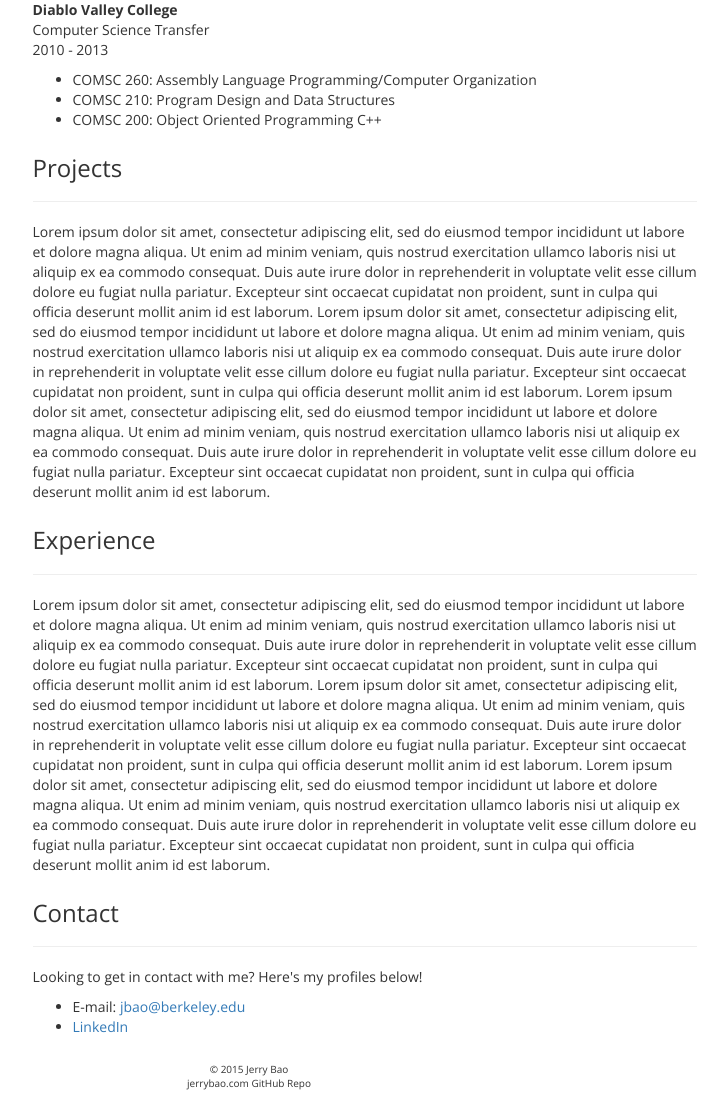
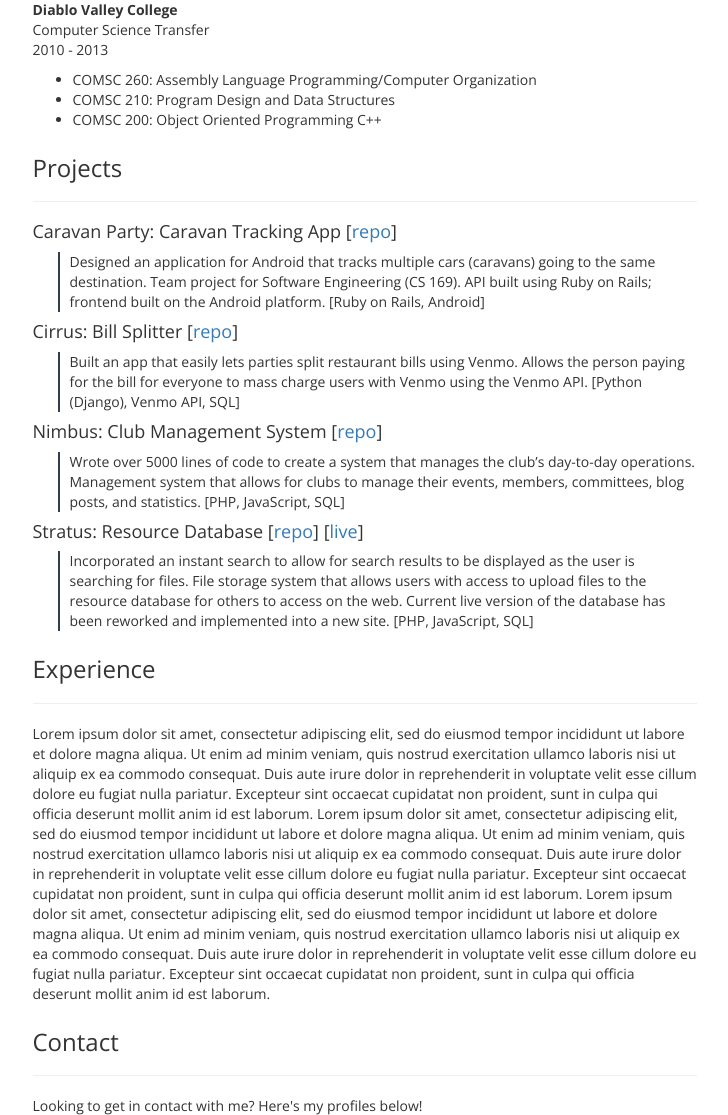
Before and after one commit to thejerrybao/thejerrybao.github.io, a Django app: template portfolio/templates/portfolio/index.html in a window 1280 px wide. Shown: the part 730-1845 px from the top of the page, without its empty margins (391-1119 px from the left). Before the commit the page ends 1820 px from the top, so only its background shows below. Run offline with Django 3.2, Linux system fonts and the light colour scheme; the template is opened without the code that fills it, so the values that code supplies are empty; some libraries are stand-ins or nearby versions.

Commit message:
finished beta of project sections

```diff
--- a/portfolio/static/portfolio/css/index.css
+++ b/portfolio/static/portfolio/css/index.css
@@ -71,13 +71,20 @@ h3.title {
     margin: 0 0 2px 0;
 }
 
-h5.title {
+h4.title, h5.title {
     margin: 0;
 }
 
 p.title {
     margin: 0;
     font-size: 11px;
+}
+
+/* indent */
+p.indent {
+    margin: 10px 0 10px 25px;
+    padding-left: 10px;
+    border-left: 2px solid #303E4D;
 }
 
 /* offset the anchor tags */
--- a/portfolio/templates/portfolio/index.html
+++ b/portfolio/templates/portfolio/index.html
@@ -15,6 +15,8 @@
     <!-- Portfolio CSS -->
     <link rel="stylesheet" href="{% static "portfolio/css/styles.css" %}">
     <link rel="stylesheet" href="{% static "portfolio/css/index.css" %}">
+    <!-- Favicon -->
+    <link rel="shortcut icon" href="{% static "portfolio/images/favicon.ico" %}"/>
 </head>
 <body>
     <div class="header">
@@ -58,8 +60,8 @@
                 </div>
                 <div class="anchor-offset" id="education">
                     <h3 class="title">Education</h3><hr>
-                    <p><b>University of California, Berkeley</b><br/>
-                        Computer Science, B.A</br>
+                    <p><span style="font-weight: bold;">University of California, Berkeley</span><br/>
+                        <span style="font-style: italics;">Computer Science, B.A</span></br>
                         August 2013 - expected May 2015<br/>
                         <ul>
                             <li>CS 161: Computer Security</li>
@@ -71,8 +73,8 @@
                             <li>CS 61A: Structure and Interpretation of Computer Programs</li>
                             <li>CS 70: Discrete Math and Probability Theory</li>
                         </ul></p>
-                    <p><b>Diablo Valley College</b><br/>
-                        Computer Science Transfer<br/>
+                    <p><span style="font-weight: bold;">Diablo Valley College</span><br/>
+                        <span style="font-style: italics;">Computer Science Transfer</span><br/>
                         2010 - 2013<br/>
                         <ul>
                             <li>COMSC 260: Assembly Language Programming/Computer Organization</li>
@@ -82,7 +84,14 @@
                 </div>
                 <div class="anchor-offset" id="projects">
                     <h3 class="title">Projects</h3><hr>
-                    <p>Lorem ipsum dolor sit amet, consectetur adipiscing elit, sed do eiusmod tempor incididunt ut labore et dolore magna aliqua. Ut enim ad minim veniam, quis nostrud exercitation ullamco laboris nisi ut aliquip ex ea commodo consequat. Duis aute irure dolor in reprehenderit in voluptate velit esse cillum dolore eu fugiat nulla pariatur. Excepteur sint occaecat cupidatat non proident, sunt in culpa qui officia deserunt mollit anim id est laborum. Lorem ipsum dolor sit amet, consectetur adipiscing elit, sed do eiusmod tempor incididunt ut labore et dolore magna aliqua. Ut enim ad minim veniam, quis nostrud exercitation ullamco laboris nisi ut aliquip ex ea commodo consequat. Duis aute irure dolor in reprehenderit in voluptate velit esse cillum dolore eu fugiat nulla pariatur. Excepteur sint occaecat cupidatat non proident, sunt in culpa qui officia deserunt mollit anim id est laborum. Lorem ipsum dolor sit amet, consectetur adipiscing elit, sed do eiusmod tempor incididunt ut labore et dolore magna aliqua. Ut enim ad minim veniam, quis nostrud exercitation ullamco laboris nisi ut aliquip ex ea commodo consequat. Duis aute irure dolor in reprehenderit in voluptate velit esse cillum dolore eu fugiat nulla pariatur. Excepteur sint occaecat cupidatat non proident, sunt in culpa qui officia deserunt mollit anim id est laborum.</p>
+                    <h4 class="title">Caravan Party: Caravan Tracking App [<a href="https://github.com/thejerrybao/CaravanParty" target="_blank">repo</a>]</h4>
+                    <p class="indent">Designed an application for Android that tracks multiple cars (caravans) going to the same destination. Team project for Software Engineering (CS 169). API built using Ruby on Rails; frontend built on the Android platform. [Ruby on Rails, Android]</p>
+                    <h4 class="title">Cirrus: Bill Splitter [<a href="https://github.com/thejerrybao/Cirrus" target="_blank">repo</a>]</h4>
+                    <p class="indent">Built an app that easily lets parties split restaurant bills using Venmo. Allows the person paying for the bill for everyone to mass charge users with Venmo using the Venmo API. [Python (Django), Venmo API, SQL]</p>
+                    <h4 class="title">Nimbus: Club Management System [<a href="https://github.com/thejerrybao/Nimbus" target="_blank">repo</a>]</h4>
+                    <p class="indent">Wrote over 5000 lines of code to create a system that manages the club’s day-to-day operations. Management system that allows for clubs to manage their events, members, committees, blog posts, and statistics. [PHP, JavaScript, SQL]</p>
+                    <h4 class="title">Stratus: Resource Database [<a href="https://github.com/thejerrybao/Stratus" target="_blank">repo</a>] [<a href="http://resources.cnhcirclek.org" target="_blank">live</a>]</h4>
+                    <p class="indent">Incorporated an instant search to allow for search results to be displayed as the user is searching for files. File storage system that allows users with access to upload files to the resource database for others to access on the web. Current live version of the database has been reworked and implemented into a new site. [PHP, JavaScript, SQL]</p>
                 </div>
                 <div class="anchor-offset" id="experience">
                     <h3 class="title">Experience</h3><hr>
```
Also changed, not shown: portfolio/static/portfolio/images/favicon.ico (added).
